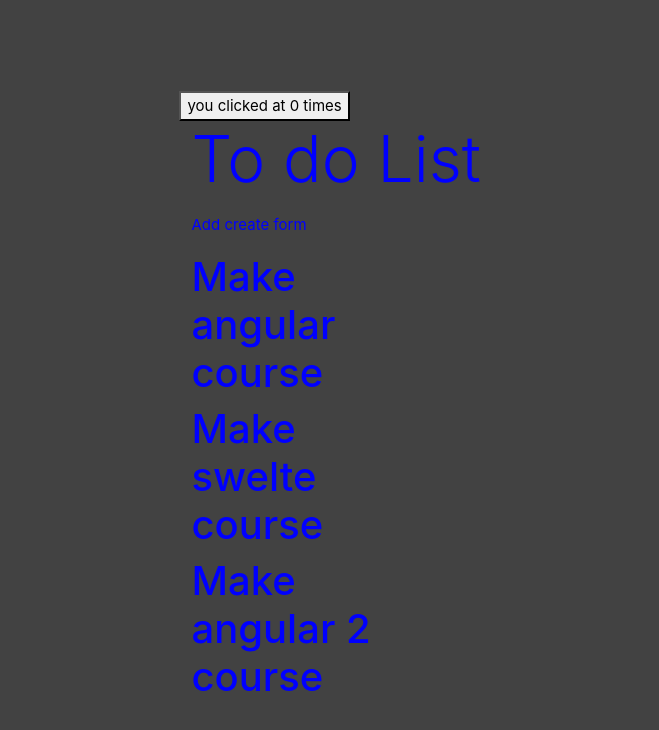
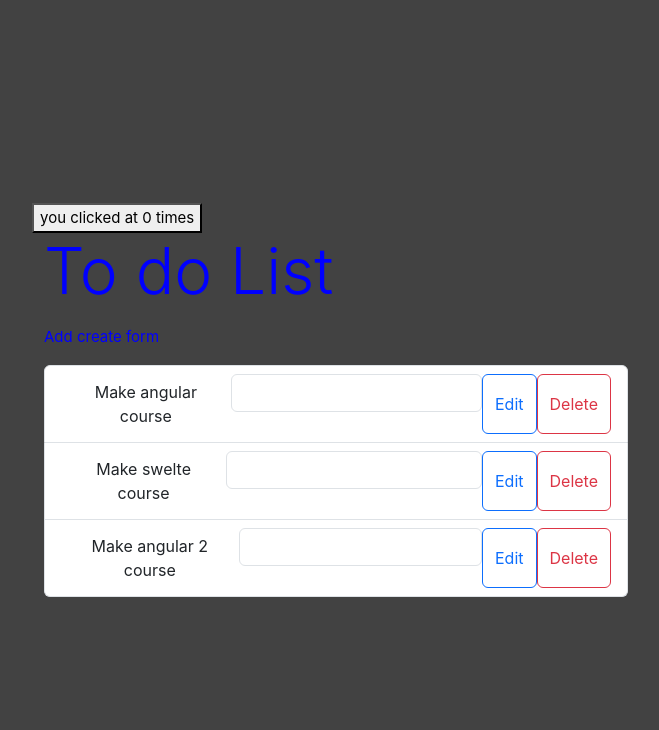
Before and after one commit to akumarkk/WebFW, a Vue app in the folder Vue/apps/counter/counter/: page / in a window 1280 px wide. Shown: the top 730 px of the page, without its empty margins (0-659 px from the left). Built offline with nearby package versions, Linux system fonts and the light colour scheme.

Commit message:
todo list b-strap

```diff
--- a/Vue/apps/counter/counter/src/components/ListItem.vue
+++ b/Vue/apps/counter/counter/src/components/ListItem.vue
@@ -1,5 +1,18 @@
 <template>
-    <h1>{{ todo.todo }} </h1>
+    <li class="d-flex align-item-center list-group-item ">
+        <button class="btn border-0 text-left flex-grow-1">
+            {{ todo.todo }}
+        </button>
+        <form class="flex-grow-1">
+            <input type="text" class="form-control"/>
+
+        </form>
+        <button class="btn btn-outline-primary">Edit</button>
+        <button class="btn btn-outline-danger">Delete</button>
+
+
+    </li>
+    <!-- <h1>{{ todo.todo }} </h1> -->
 
 </template>
 <script>
@@ -11,6 +24,13 @@
     todo: {
       type: Object
     }
+    },
+
+    data() {
+        return {
+            isEditing: false,
+            newTodoString: ""
+        }
     }
 
 }
--- a/Vue/apps/counter/counter/src/components/TodoList.vue
+++ b/Vue/apps/counter/counter/src/components/TodoList.vue
@@ -10,7 +10,7 @@
     </div>
 
     <div class="row">
-      <div class="col-12 col-lg-6">
+      <div class="col-12">
         <ul class="list-group">
           <!-- :todo = "todo" -->
           <!-- <li v-for="(todo, index) in todos" :key="index"> {{ todo.todo }} </li> -->
```
